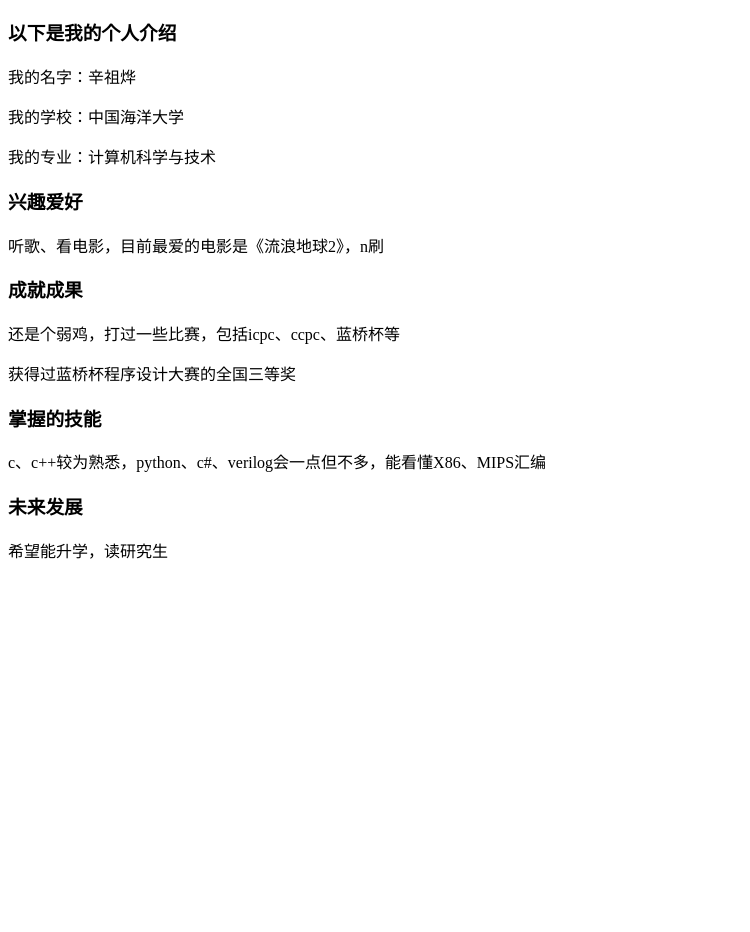
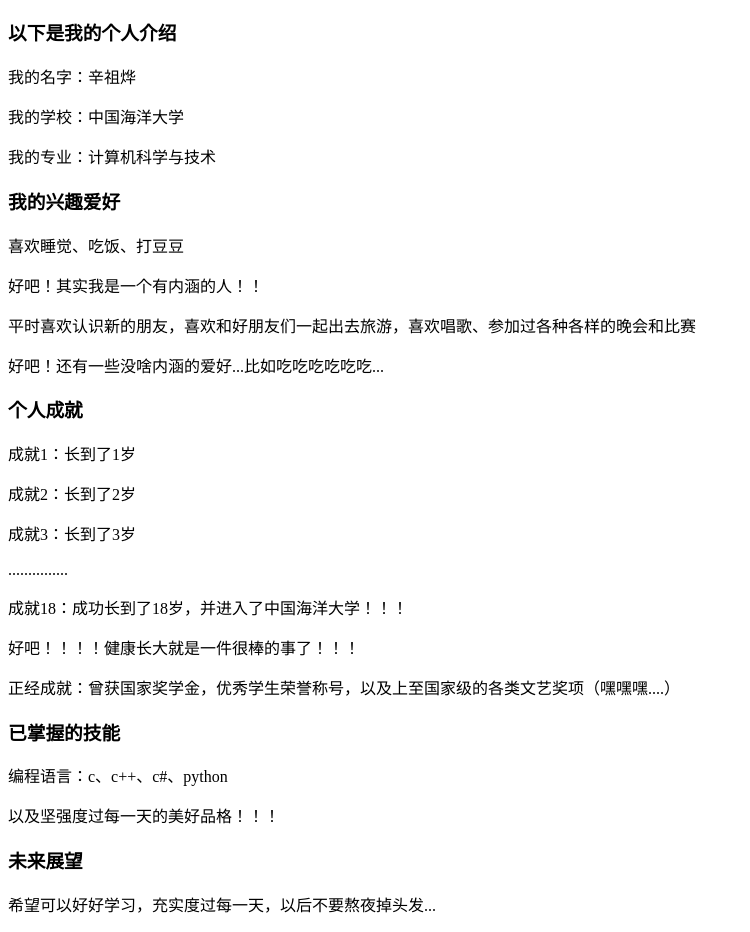
Before and after one commit to Kevin720140/Kevin720140.github.io, a plain HTML site: page index.html in a window 1280 px wide. Shown: the part 57-989 px from the top of the page, without its empty margins (0-750 px from the left). Before the commit the page ends 800 px from the top, so only its background shows below. Drawn offline with Linux system fonts and the light colour scheme.

Commit message:
Update index.html

```diff
--- a/index.html
+++ b/index.html
@@ -3,13 +3,21 @@
 <p>我的名字：辛祖烨</p>
 <p>我的学校：中国海洋大学</p>
 <p>我的专业：计算机科学与技术</p>
-
-<h3 id="兴趣爱好">兴趣爱好</h3>
-<p>听歌、看电影，目前最爱的电影是《流浪地球2》，n刷</p>
-<h3 id="成就成果">成就成果</h3>
-<p>还是个弱鸡，打过一些比赛，包括icpc、ccpc、蓝桥杯等</p>
-<p>获得过蓝桥杯程序设计大赛的全国三等奖</p>
-<h3 id="掌握的技能">掌握的技能</h3>
-<p>c、c++较为熟悉，python、c#、verilog会一点但不多，能看懂X86、MIPS汇编</p>
-<h3 id="未来发展">未来发展</h3>
-<p>希望能升学，读研究生</p>
+<h3 id="我的兴趣爱好">我的兴趣爱好</h3>
+<p>喜欢睡觉、吃饭、打豆豆</p>
+<p>好吧！其实我是一个有内涵的人！！</p>
+<p>平时喜欢认识新的朋友，喜欢和好朋友们一起出去旅游，喜欢唱歌、参加过各种各样的晚会和比赛</p>
+<p>好吧！还有一些没啥内涵的爱好...比如吃吃吃吃吃吃...</p>
+<h3 id="个人成就">个人成就</h3>
+<p>成就1：长到了1岁</p>
+<p>成就2：长到了2岁</p>
+<p>成就3：长到了3岁</p>
+<p>...............</p>
+<p>成就18：成功长到了18岁，并进入了中国海洋大学！！！</p>
+<p>好吧！！！！健康长大就是一件很棒的事了！！！</p>
+<p>正经成就：曾获国家奖学金，优秀学生荣誉称号，以及上至国家级的各类文艺奖项（嘿嘿嘿....）</p>
+<h3 id="已掌握的技能">已掌握的技能</h3>
+<p>编程语言：c、c++、c#、python</p>
+<p>以及坚强度过每一天的美好品格！！！</p>
+<h3 id="未来展望">未来展望</h3>
+<p>希望可以好好学习，充实度过每一天，以后不要熬夜掉头发...</p>
```
